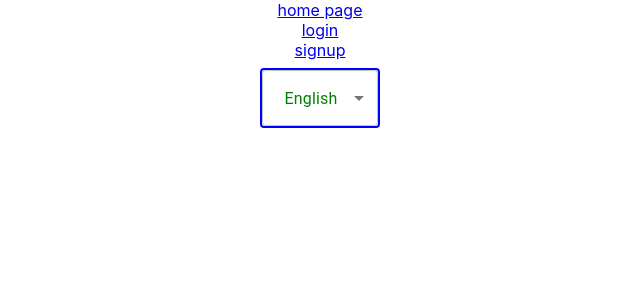
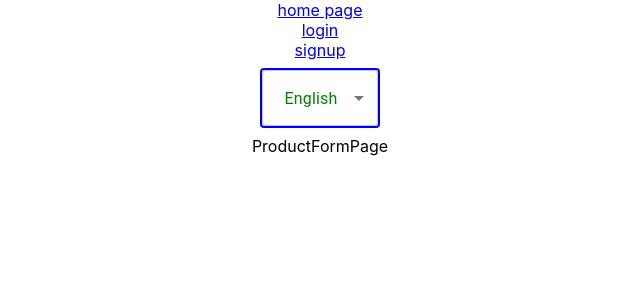
Before and after one commit to zura-papiashvili/final-project, a React (Create React App) app: page /products/add in a window 1280 px wide. Shown: the top 300 px of the page, without its empty margins (320-960 px from the left). Built offline with nearby package versions, Linux system fonts and the light colour scheme.

Commit message:
feat: protected routes

```diff
--- /dev/null
+++ b/src/pages/ProductFormPage.js
@@ -0,0 +1,5 @@
+import React from "react";
+
+export const ProductFormPage = () => {
+  return <div>ProductFormPage</div>;
+};
--- a/src/pages/index.js
+++ b/src/pages/index.js
@@ -1,3 +1,4 @@
 export { HomePage } from "./HomePage";
 export { LoginPage } from "./LoginPage";
 export { SignUpPage } from "./SignUpPage";
+export { ProductFormPage } from "./ProductFormPage";
--- /dev/null
+++ b/src/routes/ProtectedRoute.js
@@ -0,0 +1,9 @@
+import { Navigate } from "react-router-dom";
+
+export const ProtectedRoute = ({ children, hasAccess }) => {
+  if (hasAccess) {
+    return children;
+  } else {
+    return <Navigate to="/login" />;
+  }
+};
--- a/src/routes/RoutesComponent.js
+++ b/src/routes/RoutesComponent.js
@@ -1,5 +1,6 @@
 import { Routes, Route } from "react-router-dom";
-import { HomePage, LoginPage, SignUpPage } from "../pages";
+import { HomePage, LoginPage, ProductFormPage, SignUpPage } from "../pages";
+import { ProtectedRoute } from "./ProtectedRoute";
 
 export const RoutesComponent = () => {
   return (
@@ -7,6 +8,14 @@ export const RoutesComponent = () => {
       <Route path="/" element={<HomePage />} />
       <Route path="/login" element={<LoginPage />} />
       <Route path="/signup" element={<SignUpPage />} />
+      <Route
+        path="/products/add"
+        element={
+          <ProtectedRoute hasAccess={true}>
+            <ProductFormPage />
+          </ProtectedRoute>
+        }
+      />
     </Routes>
   );
 };
```
